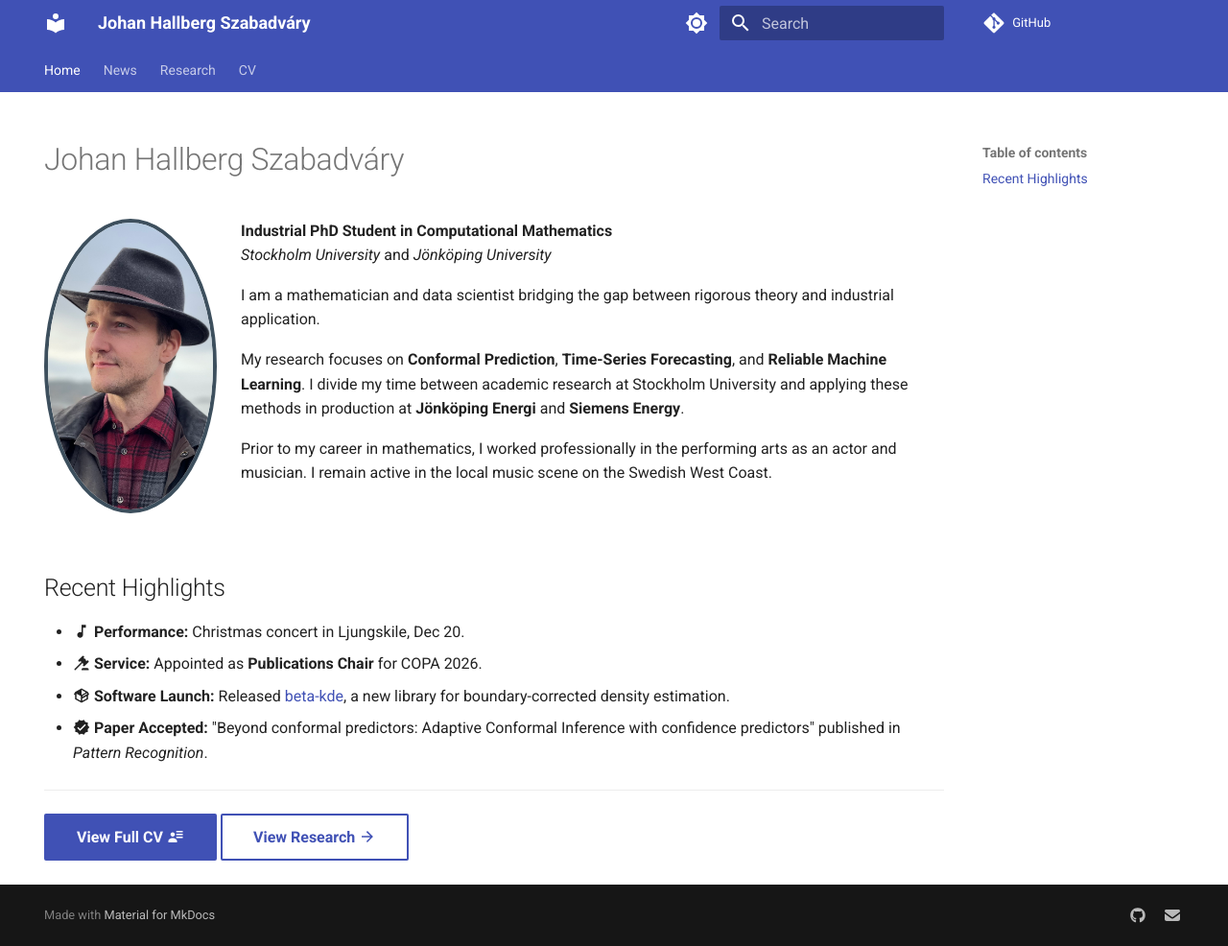
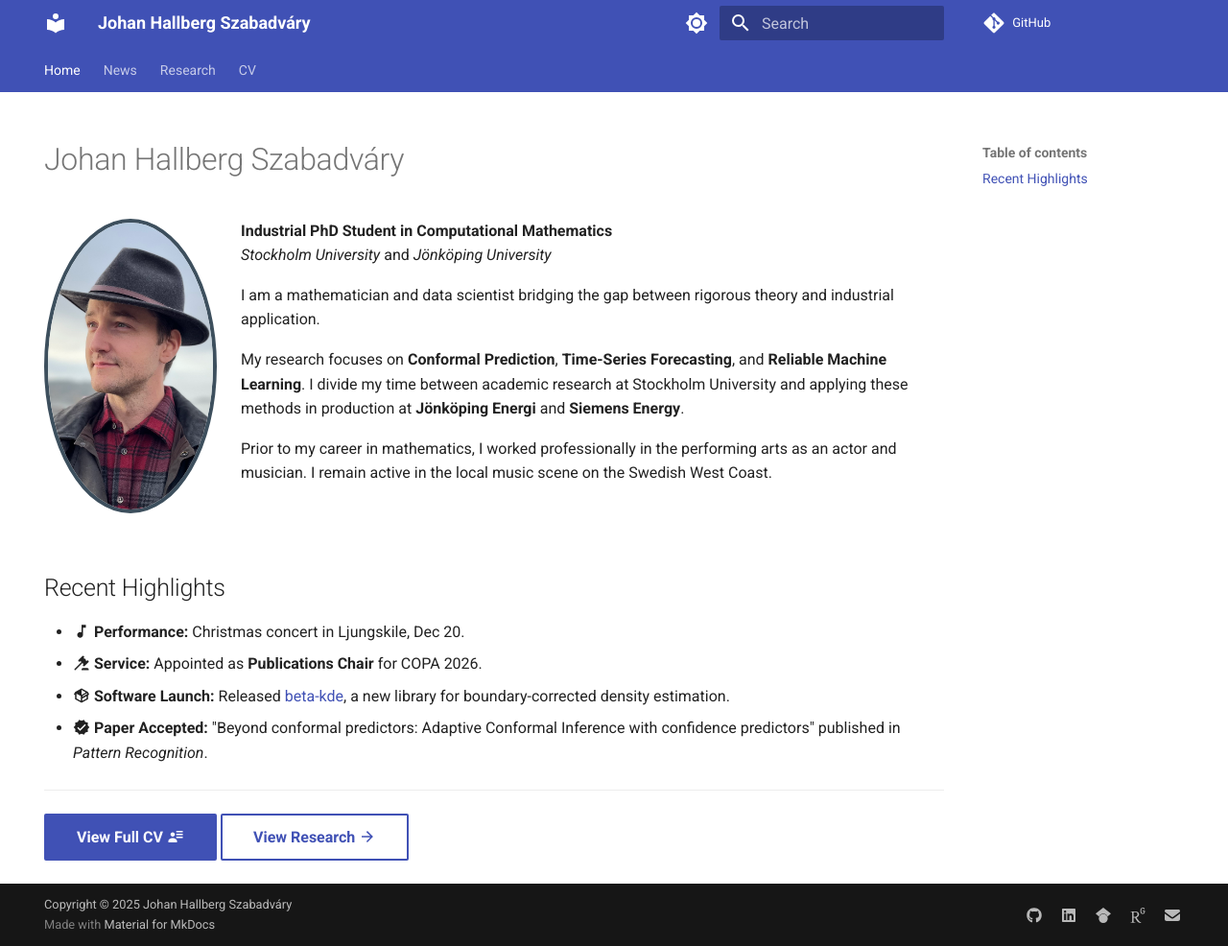
Before and after one commit to johan-hallberg-szabadvary/johan-hallberg-szabadvary.github.io, an MkDocs documentation site: the page built from docs/index.md, in a window 1280 px wide and 986 px high. Shown: the whole window at 96% size. Built offline with MkDocs 1.6.1 and Material for MkDocs 9.7.7, drawn with Linux system fonts in a browser that asks for light colours; comment, search, counter and statistics services are not loaded.

Commit message:
Add links to google scholar, researchgate and linkedin

```diff
--- a/mkdocs.yml
+++ b/mkdocs.yml
@@ -2,6 +2,7 @@ site_name: Johan Hallberg Szabadváry
 site_url: https://johan-hallberg-szabadvary.github.io/
 repo_url: https://github.com/johan-hallberg-szabadvary/johan-hallberg-szabadvary.github.io
 repo_name: GitHub
+copyright: Copyright &copy; 2025 Johan Hallberg Szabadváry
 
 theme:
   name: material
@@ -26,16 +27,22 @@ theme:
 
 plugins:
   - search
-  - social
+  # - social  <-- Keep this disabled unless you install cairosvg
   - blog:
       post_url_date_format: yyyy/MM/dd
 
 extra:
   social:
     - icon: fontawesome/brands/github
-      link: https://github.com/egonmedhatten  # Your coding account
+      link: https://github.com/egonmedhatten
+    - icon: fontawesome/brands/linkedin
+      link: https://www.linkedin.com/in/johan-hallberg-szabadv%C3%A1ry-01a043a4/
+    - icon: simple/googlescholar
+      link: https://scholar.google.com/citations?user=sTikGqkAAAAJ
+    - icon: simple/researchgate
+      link: https://www.researchgate.net/profile/Johan-Hallberg-Szabadvary
     - icon: fontawesome/solid/envelope
-      link: mailto:johan.hallberg.szabadvary@ju.se # (Update if needed)
+      link: mailto:johan.hallberg.szabadvary@ju.se
 
 nav:
   - Home: index.md
@@ -44,10 +51,10 @@ nav:
   - CV: cv.md
 
 markdown_extensions:
-# This allows the { align=left } styling on images
-- attr_list
-
-# This enables the :material-icon: codes
-- pymdownx.emoji:
-    emoji_index: !!python/name:materialx.emoji.twemoji
-    emoji_generator: !!python/name:materialx.emoji.to_svg
+  - attr_list
+  - admonition
+  - pymdownx.details
+  - pymdownx.superfences
+  - pymdownx.emoji:
+      emoji_index: !!python/name:material.extensions.emoji.twemoji
+      emoji_generator: !!python/name:material.extensions.emoji.to_svg
```
